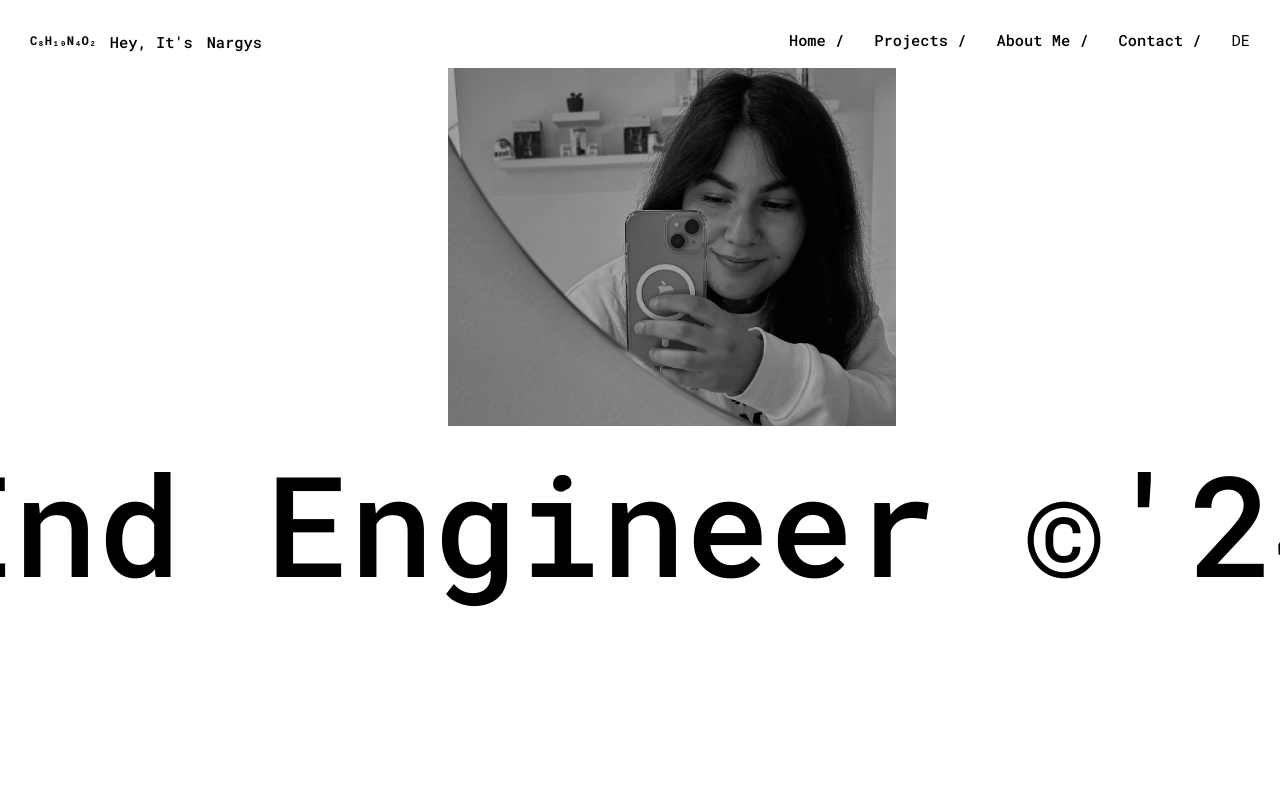
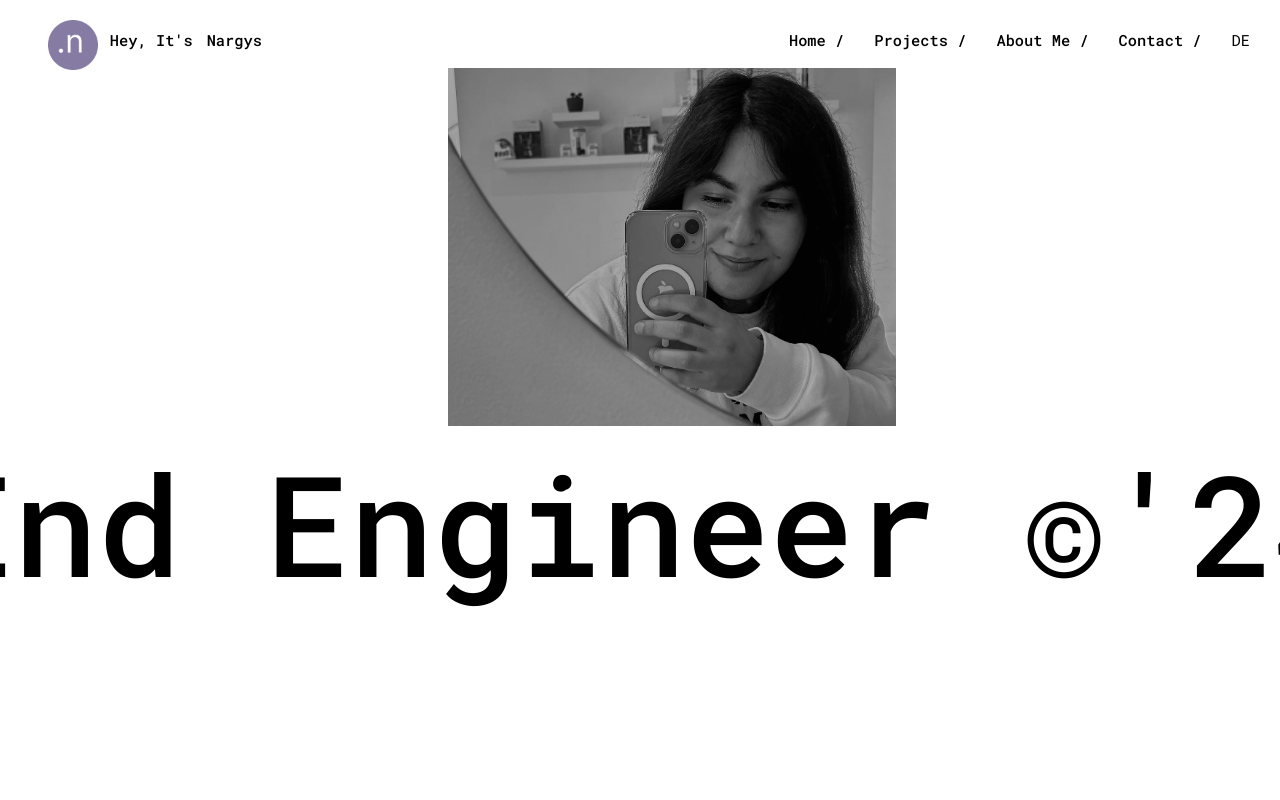
Before and after one commit to nargysc/portfolionrgs, a React (Create React App) app: page / in a window 1280 px wide. Shown: the top 800 px of the page. Built offline with nearby package versions, Linux system fonts and the light colour scheme; a web font is replaced by a local one.

Commit message:
Update logo

```diff
--- a/src/Components/NavBar.css
+++ b/src/Components/NavBar.css
@@ -85,8 +85,10 @@ a {
   font-size: 1em;
 }
 .logo .copy {
-  font-size: 0.8em;
-  font-weight: 640;
+  display: flex;
+  margin-top: -10px;
+  flex-direction: column;
+  width: 50px;
 }
 .logo .name {
   display: flex;
@@ -108,11 +110,10 @@ a {
   padding-left: 1.3em;
 }
 .logo:hover .copy {
-  transform: rotate(360deg);
-  color: #9a784d;
+  transform: rotate(-20deg);
 }
 .logo:hover .name {
-  padding-right: 30px;
+  padding-right: 20px;
 }
 .logo:hover .name .codeby {
   transform: translateX(-100%);
--- a/src/Components/NavBar.js
+++ b/src/Components/NavBar.js
@@ -3,6 +3,7 @@ import { Link } from "react-router-dom";
 import "./NavBar.scss";
 import { useTranslation } from "react-i18next";
 import Magnetic from "./Magnetic";
+import icon from "../images/icon.png";
 
 const NavBar = () => {
   const { i18n, t } = useTranslation();
@@ -10,7 +11,7 @@ const NavBar = () => {
     <div className="nav">
       <div className=" logo">
         <Link className="nav-link" to="/">
-          <p className="copy">C₈H₁₀N₄O₂</p>
+          <img className="copy" src={icon}></img>
           <div className="name">
             <p className="codeby">Hey, It's</p>
             <p className="dennis">Nargys</p>
--- a/src/Components/NavBar.scss
+++ b/src/Components/NavBar.scss
@@ -27,6 +27,7 @@ cursor: pointer;
   padding: 15px;
   cursor: pointer;
   color: black;
+
     }
     .logo,
     .nav-item {
@@ -89,10 +90,11 @@ transition: all 0.2s cubic-bezier(0.76,0, 0.24, 1);
   font-style: normal;
       font-size: 1em;
     }
-  .copy {
-        font-size: 0.8em;
-                font-weight: 640;
-
+  .copy  {
+display: flex;
+margin-top: -10px;
+flex-direction: column;
+width: 50px;
       }
     .name {
       display: flex;
@@ -118,15 +120,12 @@ transition: all 0.2s cubic-bezier(0.76,0, 0.24, 1);
       }
     }
     &:hover {
-      .copy {
-        transform: rotate(360deg);
-              color: #9a784d;
-
-
+      .copy  {
+        transform: rotate(-20deg);
 
       }
       .name{
-        padding-right: 30px;
+        padding-right: 20px;
 
         .codeby {
           transform: translateX(-100%);
```
Also changed, not shown: src/images/icon.png (added).
